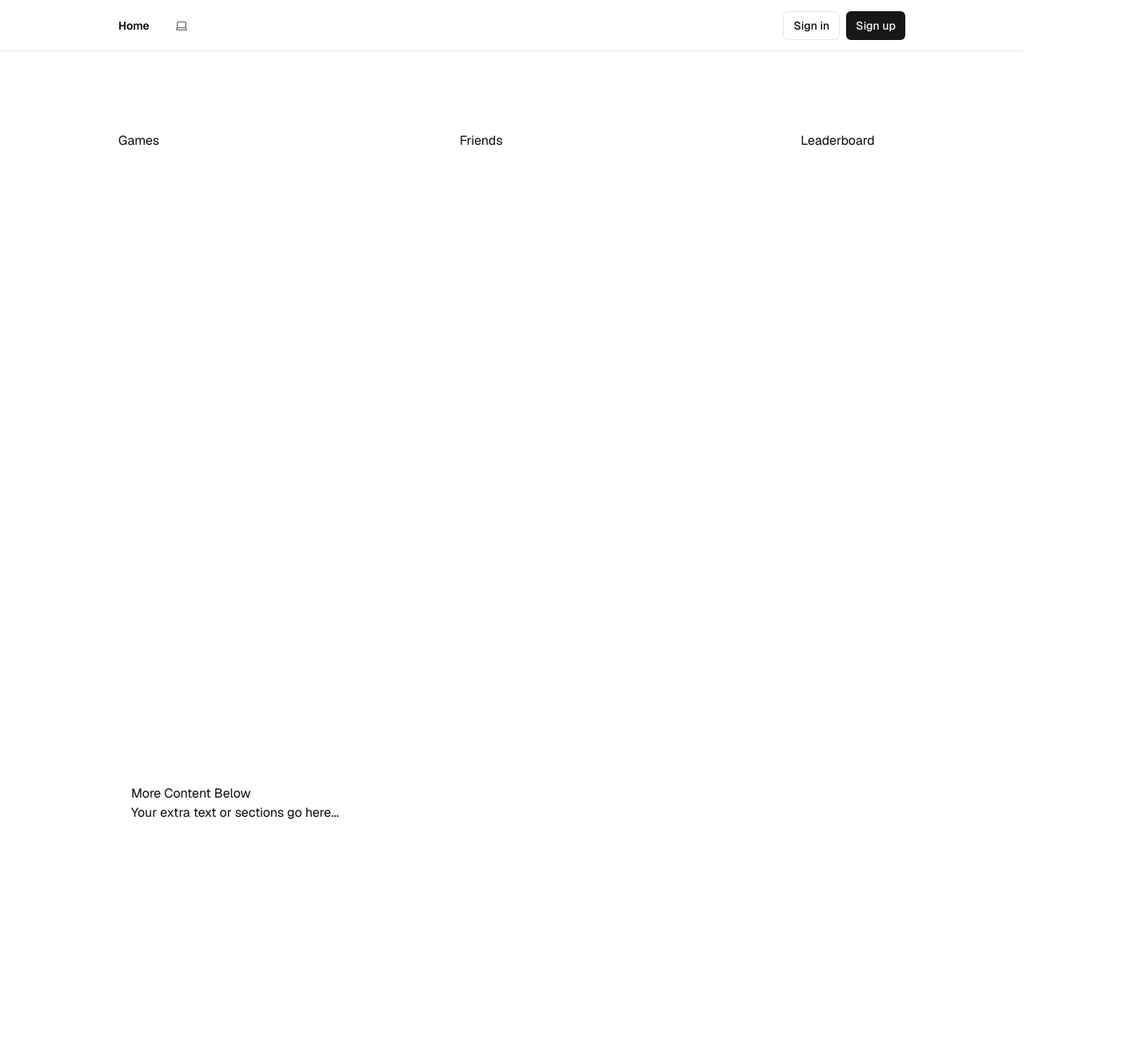
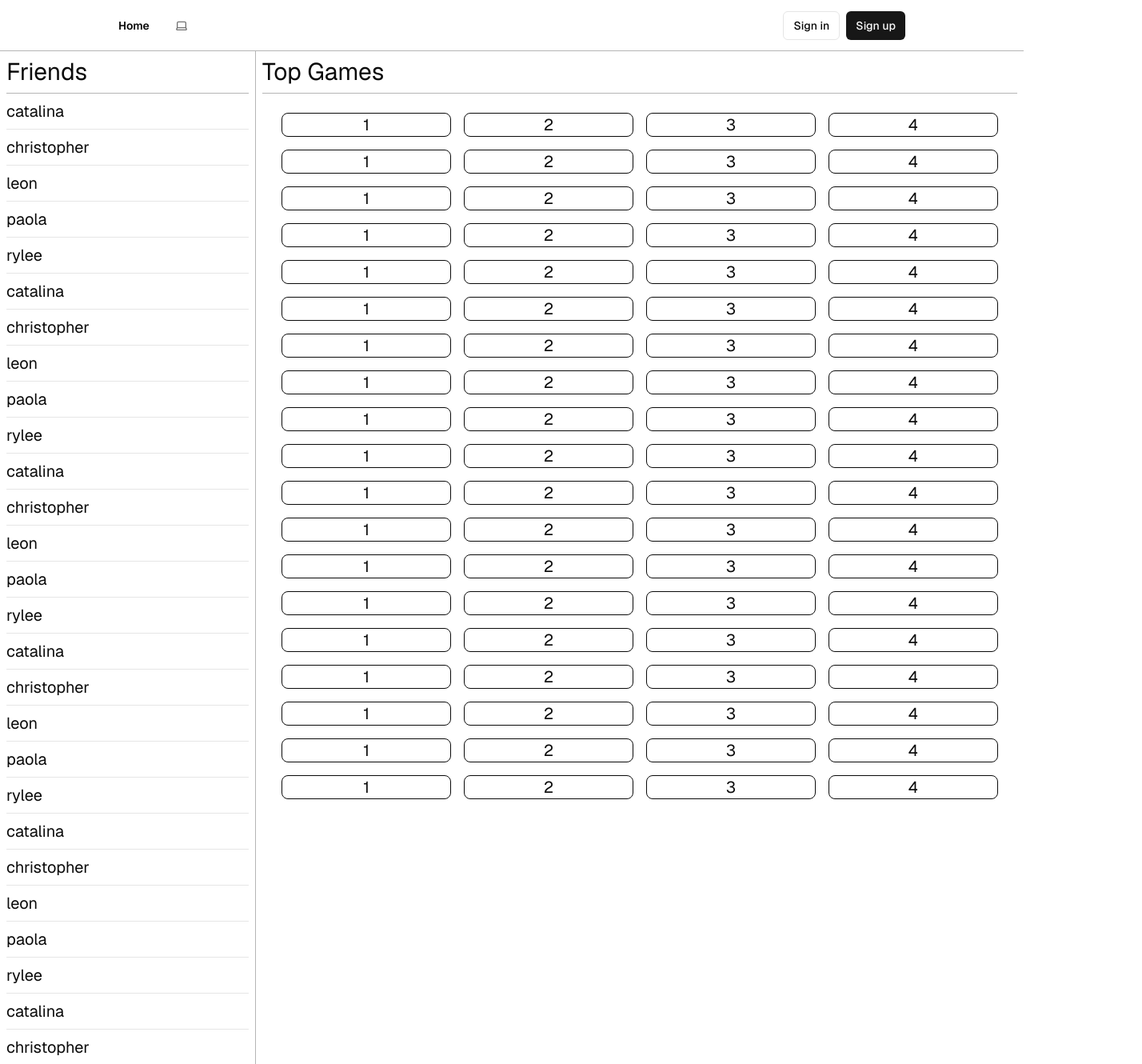
Before and after one commit to cameyer260/skillsphere, a Next.js app: page /protected/home in a window 1280 px wide. Shown: the top 1330 px of the page at 80% size, 1428 px wide, since content can reach past the window. Before the commit the page ends 1064 px from the top, so only its background shows below. Built offline with nearby package versions, Linux system fonts and the light colour scheme; no server answers.

Commit message:
some bigger changes to the layout of the website. home page layout getting more put together, and some default styling in the project that was causing issues was found and removed. still using temporary fake data on web pages while i design them and put the front end together

```diff
--- a/app/(auth-pages)/layout.tsx
+++ /dev/null
@@ -1,9 +0,0 @@
-export default async function Layout({
-  children,
-}: {
-  children: React.ReactNode;
-}) {
-  return (
-    <div className="max-w-7xl flex flex-col gap-12 items-start">{children}</div>
-  );
-}
--- a/app/(auth-pages)/sign-up/page.tsx
+++ b/app/(auth-pages)/sign-up/page.tsx
@@ -19,17 +19,24 @@ export default async function Signup(props: {
 
 	return (
 		<>
-      <form className="flex flex-col min-w-64 max-w-64 mx-auto">
+			<form className="flex-1 flex flex-col min-w-64 h-screen w-screen items-center mt-5">
 				<h1 className="text-2xl font-medium">Sign up</h1>
 				<p className="text-sm text text-foreground">
 					Already have an account?{" "}
-          <Link className="text-primary font-medium underline" href="/sign-in">
+					<Link
+						className="text-primary font-medium underline"
+						href="/sign-in"
+					>
 						Sign in
 					</Link>
 				</p>
 				<div className="flex flex-col gap-2 [&>input]:mb-3 mt-8">
 					<Label htmlFor="email">Email</Label>
-          <Input name="email" placeholder="you@example.com" required />
+					<Input
+						name="email"
+						placeholder="you@example.com"
+						required
+					/>
 					<Label htmlFor="password">Password</Label>
 					<Input
 						type="password"
@@ -38,7 +45,10 @@ export default async function Signup(props: {
 						minLength={6}
 						required
 					/>
-          <SubmitButton formAction={signUpAction} pendingText="Signing up...">
+					<SubmitButton
+						formAction={signUpAction}
+						pendingText="Signing up..."
+					>
 						Sign up
 					</SubmitButton>
 					<FormMessage message={searchParams} />
--- a/app/actions.ts
+++ b/app/actions.ts
@@ -53,7 +53,7 @@ export const signInAction = async (formData: FormData) => {
     return encodedRedirect("error", "/sign-in", error.message);
   }
 
-  return redirect("/protected");
+  return redirect("/protected/home");
 };
 
 export const forgotPasswordAction = async (formData: FormData) => {
--- a/app/globals.css
+++ b/app/globals.css
@@ -60,9 +60,6 @@
 }
 
 @layer base {
-  * {
-    @apply border-border;
-  }
   body {
     @apply bg-background text-foreground;
   }
--- a/app/layout.tsx
+++ b/app/layout.tsx
@@ -33,9 +33,9 @@ export default function RootLayout({
 					enableSystem
 					disableTransitionOnChange
 				>
-					<main className="min-h-screen flex flex-col items-center">
-						<div className="flex-1 w-full flex flex-col gap-20 items-center">
-							<nav className="w-full flex justify-center border-b border-b-foreground/10 h-16">
+					<main>
+						<div>
+							<nav className="w-full flex justify-center border-b border-b-foreground/30 h-16">
 								<div className="w-full max-w-5xl flex justify-between items-center p-3 px-5 text-sm">
 									<div className="flex gap-5 items-center font-semibold">
 										<Link href={"/"}>Home</Link>
@@ -46,7 +46,7 @@ export default function RootLayout({
 									<HeaderAuth />
 								</div>
 							</nav>
-							<div className="flex flex-col gap-20 max-w-5xl p-5">
+							<div>
 								{children}
 							</div>
 						</div>
--- a/app/protected/home/page.tsx
+++ b/app/protected/home/page.tsx
@@ -1,20 +1,276 @@
+import Link from "next/link";
+
 export default function Home() {
 	return (
-		<div className="w-screen bg-white m-0">
-			<div className="flex w-full h-screen">
-				<div className="w-1/3 bg-red">
-					<h1>Games</h1>
+		<div className="flex flex-row w-full">
+			<div className="w-3/12 border-r border-r-foreground/30 flex flex-col text-xl px-2 [&>a]:border-b [&>a]:border-b-foreground/10 [&>a]:py-2">
+				<h1 className="text-3xl border-b border-b-foreground/30 py-2">
+					Friends
+				</h1>
+				<Link href={"/DNE"}>catalina</Link>
+				<Link href={"/DNE"}>christopher</Link>
+				<Link href={"/DNE"}>leon</Link>
+				<Link href={"/DNE"}>paola</Link>
+				<Link href={"/DNE"}>rylee</Link>
+				<Link href={"/DNE"}>catalina</Link>
+				<Link href={"/DNE"}>christopher</Link>
+				<Link href={"/DNE"}>leon</Link>
+				<Link href={"/DNE"}>paola</Link>
+				<Link href={"/DNE"}>rylee</Link>
+				<Link href={"/DNE"}>catalina</Link>
+				<Link href={"/DNE"}>christopher</Link>
+				<Link href={"/DNE"}>leon</Link>
+				<Link href={"/DNE"}>paola</Link>
+				<Link href={"/DNE"}>rylee</Link>
+				<Link href={"/DNE"}>catalina</Link>
+				<Link href={"/DNE"}>christopher</Link>
+				<Link href={"/DNE"}>leon</Link>
+				<Link href={"/DNE"}>paola</Link>
+				<Link href={"/DNE"}>rylee</Link>
+				<Link href={"/DNE"}>catalina</Link>
+				<Link href={"/DNE"}>christopher</Link>
+				<Link href={"/DNE"}>leon</Link>
+				<Link href={"/DNE"}>paola</Link>
+				<Link href={"/DNE"}>rylee</Link>
+				<Link href={"/DNE"}>catalina</Link>
+				<Link href={"/DNE"}>christopher</Link>
+				<Link href={"/DNE"}>leon</Link>
+				<Link href={"/DNE"}>paola</Link>
+				<Link href={"/DNE"}>rylee</Link>
+				<Link href={"/DNE"}>catalina</Link>
+				<Link href={"/DNE"}>christopher</Link>
+				<Link href={"/DNE"}>leon</Link>
+				<Link href={"/DNE"}>paola</Link>
+				<Link href={"/DNE"}>rylee</Link>
+				<Link href={"/DNE"}>catalina</Link>
+				<Link href={"/DNE"}>christopher</Link>
+				<Link href={"/DNE"}>leon</Link>
+				<Link href={"/DNE"}>paola</Link>
+				<Link href={"/DNE"}>rylee</Link>
+				<Link href={"/DNE"}>catalina</Link>
+				<Link href={"/DNE"}>christopher</Link>
+				<Link href={"/DNE"}>leon</Link>
+				<Link href={"/DNE"}>paola</Link>
+				<Link href={"/DNE"}>rylee</Link>
+			</div>
+			<div className="w-9/12 px-2 text-xl">
+				<h1 className="text-3xl border-b border-b-foreground/30 py-2">
+					Top Games
+				</h1>
+				<div className="m-2 grid grid-cols-4 gap-4 p-4 [&>div]:text-center [&>div]:border [&>div]:rounded-lg [&>div]:border-current">
+					<div>
+                        1
+                    </div>
+                    <div>
+                        2
+                    </div>
+                    <div>
+                        3
+                    </div>
+                    <div>
+                        4
+                    </div>
+                    <div>
+                        1
+                    </div>
+                    <div>
+                        2
+                    </div>
+                    <div>
+                        3
+                    </div>
+                    <div>
+                        4
+                    </div>
+                    <div>
+                        1
+                    </div>
+                    <div>
+                        2
+                    </div>
+                    <div>
+                        3
+                    </div>
+                    <div>
+                        4
+                    </div><div>
+                        1
+                    </div>
+                    <div>
+                        2
+                    </div>
+                    <div>
+                        3
+                    </div>
+                    <div>
+                        4
+                    </div><div>
+                        1
+                    </div>
+                    <div>
+                        2
+                    </div>
+                    <div>
+                        3
+                    </div>
+                    <div>
+                        4
+                    </div><div>
+                        1
+                    </div>
+                    <div>
+                        2
+                    </div>
+                    <div>
+                        3
+                    </div>
+                    <div>
+                        4
+                    </div><div>
+                        1
+                    </div>
+                    <div>
+                        2
+                    </div>
+                    <div>
+                        3
+                    </div>
+                    <div>
+                        4
+                    </div><div>
+                        1
+                    </div>
+                    <div>
+                        2
+                    </div>
+                    <div>
+                        3
+                    </div>
+                    <div>
+                        4
+                    </div><div>
+                        1
+                    </div>
+                    <div>
+                        2
+                    </div>
+                    <div>
+                        3
+                    </div>
+                    <div>
+                        4
+                    </div><div>
+                        1
+                    </div>
+                    <div>
+                        2
+                    </div>
+                    <div>
+                        3
+                    </div>
+                    <div>
+                        4
+                    </div><div>
+                        1
+                    </div>
+                    <div>
+                        2
+                    </div>
+                    <div>
+                        3
+                    </div>
+                    <div>
+                        4
+                    </div><div>
+                        1
+                    </div>
+                    <div>
+                        2
+                    </div>
+                    <div>
+                        3
+                    </div>
+                    <div>
+                        4
+                    </div><div>
+                        1
+                    </div>
+                    <div>
+                        2
+                    </div>
+                    <div>
+                        3
+                    </div>
+                    <div>
+                        4
+                    </div><div>
+                        1
+                    </div>
+                    <div>
+                        2
+                    </div>
+                    <div>
+                        3
+                    </div>
+                    <div>
+                        4
+                    </div><div>
+                        1
+                    </div>
+                    <div>
+                        2
+                    </div>
+                    <div>
+                        3
+                    </div>
+                    <div>
+                        4
+                    </div><div>
+                        1
+                    </div>
+                    <div>
+                        2
+                    </div>
+                    <div>
+                        3
+                    </div>
+                    <div>
+                        4
+                    </div><div>
+                        1
+                    </div>
+                    <div>
+                        2
+                    </div>
+                    <div>
+                        3
+                    </div>
+                    <div>
+                        4
+                    </div><div>
+                        1
+                    </div>
+                    <div>
+                        2
+                    </div>
+                    <div>
+                        3
+                    </div>
+                    <div>
+                        4
+                    </div><div>
+                        1
+                    </div>
+                    <div>
+                        2
+                    </div>
+                    <div>
+                        3
+                    </div>
+                    <div>
+                        4
+                    </div>
 				</div>
-				<div className="w-1/3 bg-green">
-					<h1>Friends</h1>
-				</div>
-				<div className="w-1/3 bg-blue">
-					<h1>Leaderboard</h1>
-				</div>
-			</div>
-			<div className="p-4">
-				<h2>More Content Below</h2>
-				<p>Your extra text or sections go here...</p>
 			</div>
 		</div>
 	);
```
Also changed, not shown: app/(auth-pages)/sign-in/page.tsx (+16 -4 lines). Lines whose indentation alone changed are shown as unchanged.
